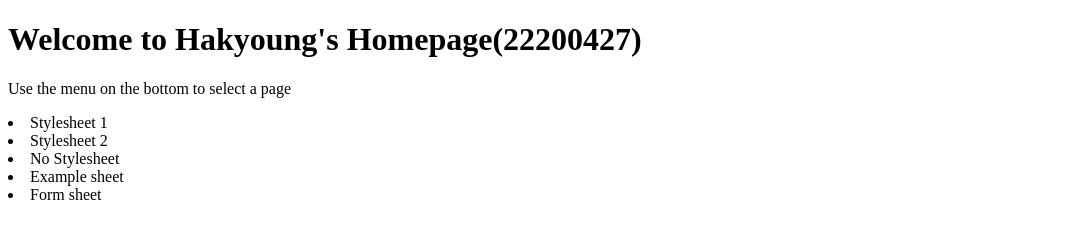
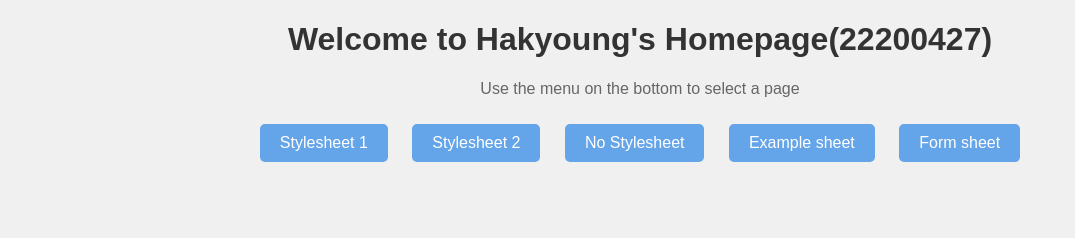
Before and after one commit to Hakyoungan/2023PP_project2, a plain HTML site: page index.html in a window 1280 px wide. Shown: the whole page, without its empty margins (0-1075 px from the left). Drawn offline with Linux system fonts and the light colour scheme.

Commit message:
change css style for index.html

```diff
--- a/index.html
+++ b/index.html
@@ -3,7 +3,35 @@
 <head>
     <meta charset="UTF-8">
     <meta name="viewport" content="width=device-width, initial-scale=1.0">
-    <title>Document</title>
+    <title>Main page</title>
+    <style>
+        body {
+            font-family: Arial, sans-serif;
+            background-color: #f0f0f0;
+            text-align: center;
+        }
+        h1 {
+            color: #333;
+        }
+        p {
+            color: #666;
+        }
+        .menuitem {
+            list-style: none;
+            display: inline-block;
+            margin: 10px;
+            padding: 10px 20px;
+            background-color: #64a4e8;
+            color: #fff;
+            text-decoration: none;
+            border-radius: 5px;
+            cursor: pointer;
+            transition: background-color 0.3s ease;
+        }
+        .menuitem:hover {
+            background-color: #194573;
+        }
+    </style>
 </head>
 <body>
     <h1>Welcome to Hakyoung's Homepage(22200427)</h1>
```
